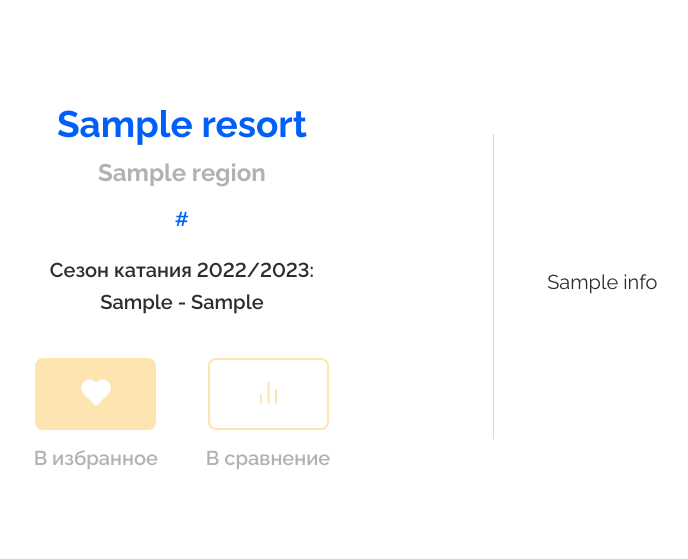
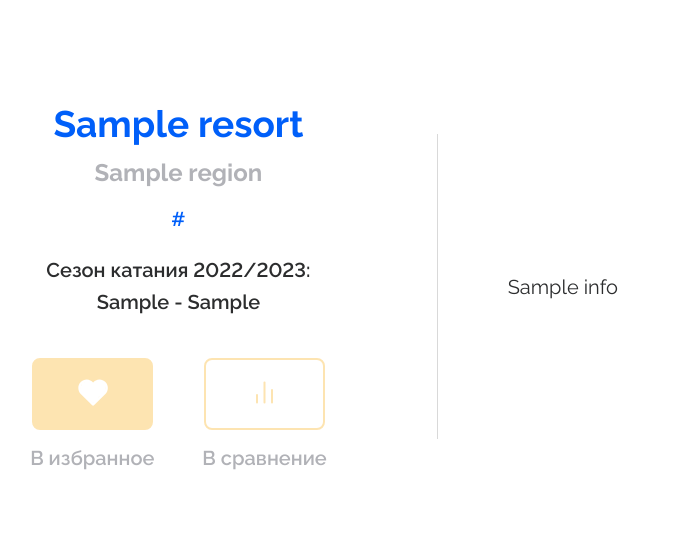
Before and after one commit to OlgaAlekhina/spoosk, a Django app: template spoosk/templates/resort_detail.html in a window 1280 px wide. Shown: the part 455-1014 px from the top of the page, without its empty margins (341-1029 px from the left). Run offline with Django 4.2, Linux system fonts and the light colour scheme; the template is opened without the code that fills it: most values are stand-ins (such as "Sample title", 1, 10 or a date in 2020); grey boxes marked "Sample" are stand-in pictures.

Commit message:
adding styles

```diff
--- a/spoosk/static/css/resorts.css
+++ b/spoosk/static/css/resorts.css
@@ -46,7 +46,7 @@
 
 .basic-info-left {
     padding: 0px 10px 10px 10px;
-    margin: 0px 153px 0px 83px;
+    margin: 0px 100px 0px 80px;
 }
 
 .basic-info-item {
@@ -63,7 +63,8 @@
   }
 
 .basic-info-right {
-    padding: 0px 0px 10px 53px;
+    padding: 20px 40px 20px 20px;
+    margin-left: 50px;
 }
 
 .basic-info-description {
@@ -120,6 +121,7 @@
 
 .resort-button {
     display: flex;
+    justify-content: center;
 }
 
 .resort-button-box {
@@ -164,8 +166,8 @@
 }
 
 .resort-description {
-    max-width: 604px;
-
+    max-width: 570px;
+    text-align: justify;
     font-size: 20px;
     line-height: 28px;
     font-weight: 400;
```
